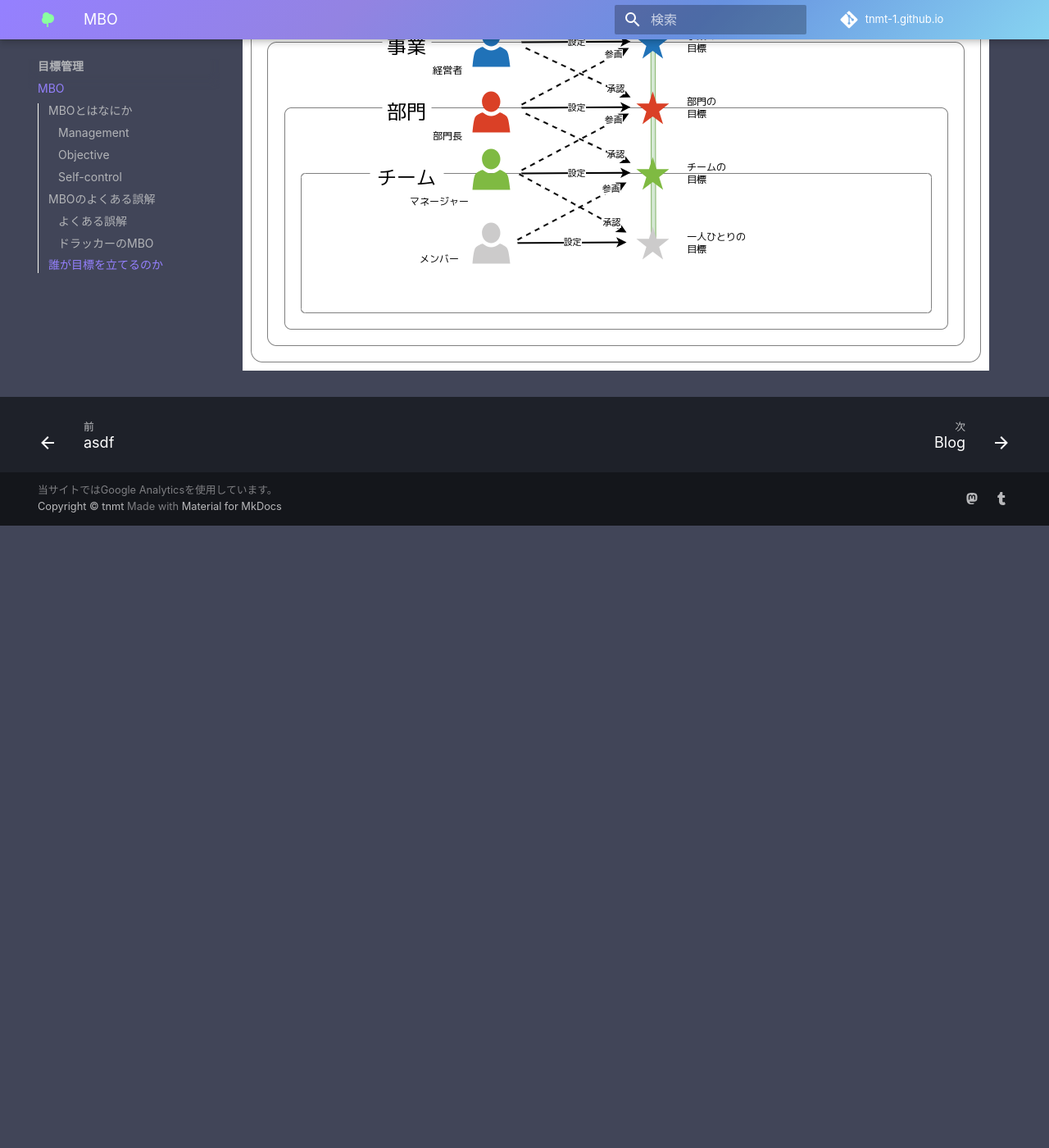
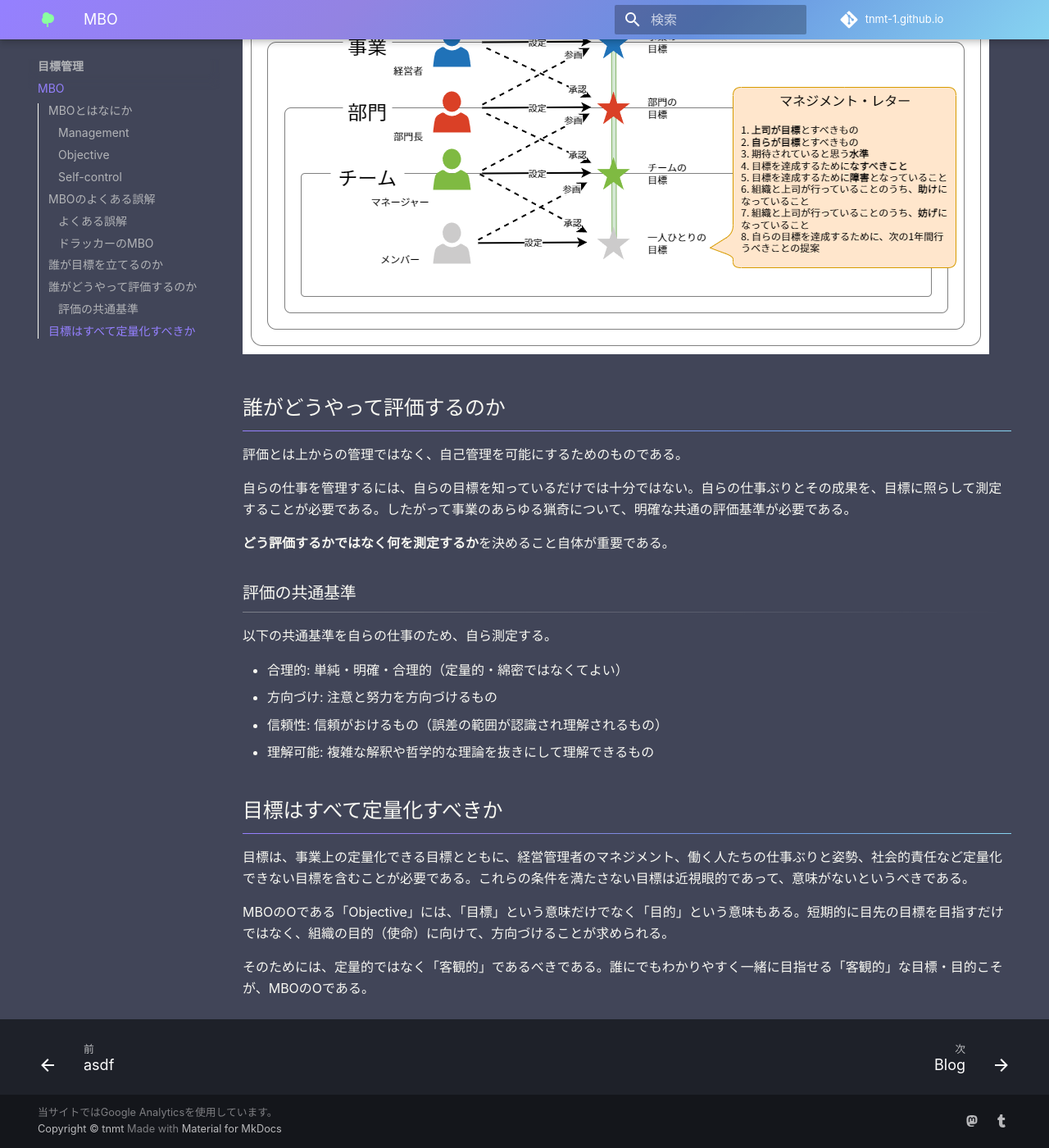
Before and after one commit to tnmt-1/tnmt-1.github.io, an MkDocs documentation site: the page built from docs/目標管理/01-MBO.md, in a window 1280 px wide and 1400 px high, scrolled down 1721 px. Shown: the whole window at 82% size. Built offline with MkDocs 1.6.1 and Material for MkDocs 9.7.7, drawn with Linux system fonts in a browser that asks for light colours; emoji names are drawn with the system emoji font; comment, search, counter and statistics services are not loaded; before the commit the page ends 2362 px from its top, so only the background shows below that; some of the changed text lies outside the part shown.

Commit message:
update mbo

```diff
--- a/docs/目標管理/01-MBO.md
+++ b/docs/目標管理/01-MBO.md
@@ -5,7 +5,7 @@ title:  MBO
 ## MBOとはなにか
 
 「Management by Objectives and Self-control」の略。
-P.F.ドラッカーが提唱したマネジメント哲学である。
+P.F. ドラッカーが提唱したマネジメント哲学である。
 
 ドラッカーは『「共通の目標」と「自律的な貢献」によって、「組織を使って成果を上げること」』と提唱している。
 
@@ -49,3 +49,28 @@ P.F.ドラッカーが提唱したマネジメント哲学である。
 自分自身が立てる。上から降ってくるものではない。
 
 ![目標設定の主体者](/assets/images/MBO-目標設定の主体者.drawio.png)
+
+## 誰がどうやって評価するのか
+
+評価とは上からの管理ではなく、自己管理を可能にするためのものである。
+
+自らの仕事を管理するには、自らの目標を知っているだけでは十分ではない。自らの仕事ぶりとその成果を、目標に照らして測定することが必要である。したがって事業のあらゆる猟奇について、明確な共通の評価基準が必要である。
+
+**どう評価するかではなく何を測定するか**を決めること自体が重要である。
+
+### 評価の共通基準
+
+以下の共通基準を自らの仕事のため、自ら測定する。
+
+- 合理的: 単純・明確・合理的（定量的・綿密ではなくてよい）
+- 方向づけ: 注意と努力を方向づけるもの
+- 信頼性: 信頼がおけるもの（誤差の範囲が認識され理解されるもの）
+- 理解可能: 複雑な解釈や哲学的な理論を抜きにして理解できるもの
+
+## 目標はすべて定量化すべきか
+
+目標は、事業上の定量化できる目標とともに、経営管理者のマネジメント、働く人たちの仕事ぶりと姿勢、社会的責任など定量化できない目標を含むことが必要である。これらの条件を満たさない目標は近視眼的であって、意味がないというべきである。
+
+MBOのOである「Objective」には、「目標」という意味だけでなく「目的」という意味もある。短期的に目先の目標を目指すだけではなく、組織の目的（使命）に向けて、方向づけることが求められる。
+
+そのためには、定量的ではなく「客観的」であるべきである。誰にでもわかりやすく一緒に目指せる「客観的」な目標・目的こそが、MBOのOである。
```
Also changed, not shown: docs/assets/images/MBO-目標設定の主体者.drawio.png.
